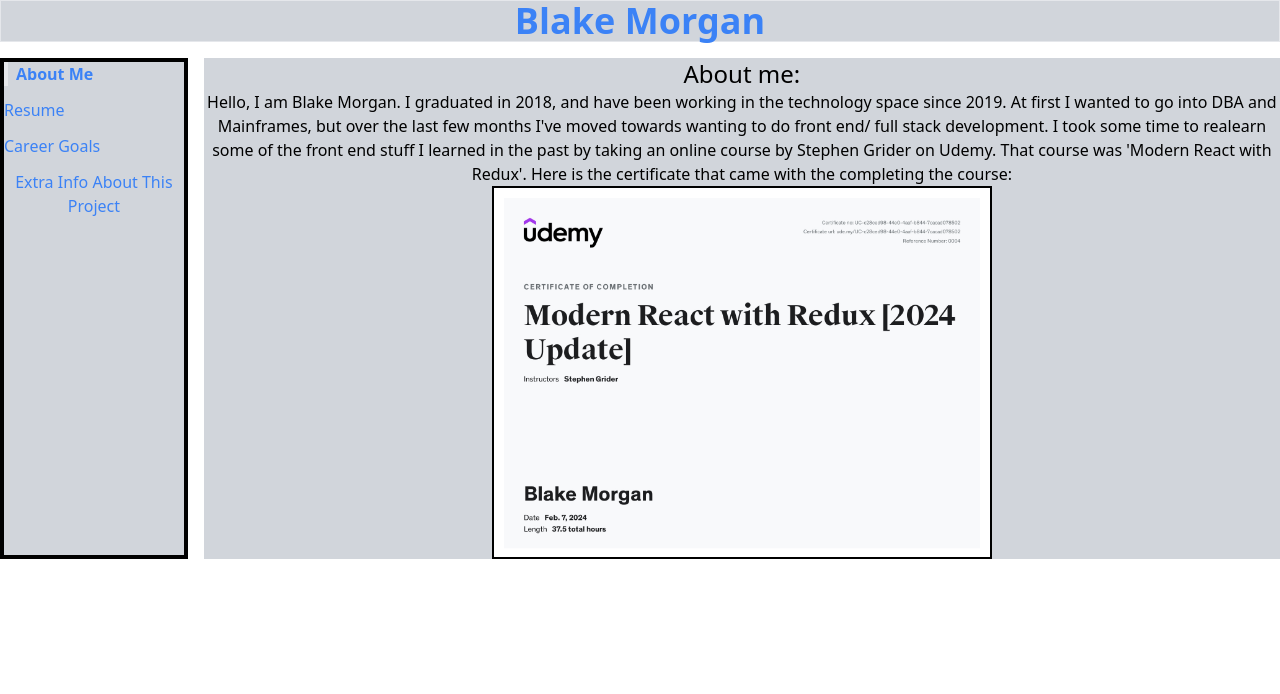
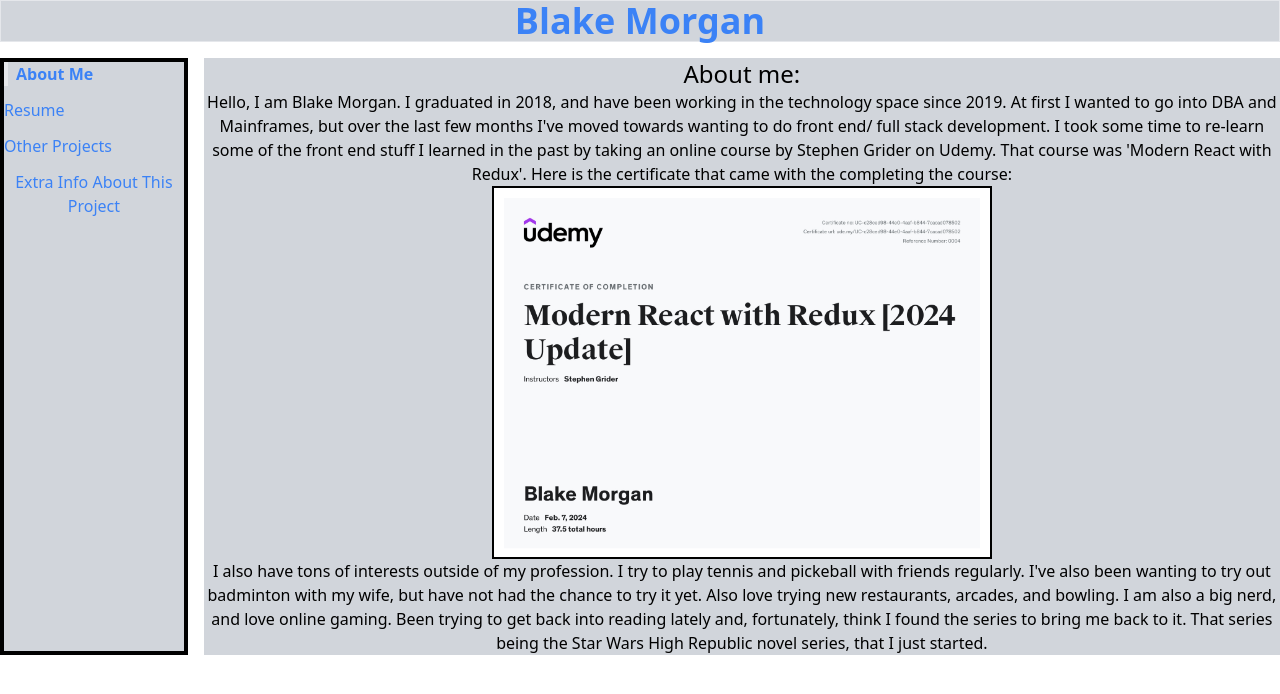
Before and after one commit to blake-a-morgan/blake-portfolio, a React (Create React App) app: page / in a window 1280 px wide. Shown: the top 694 px of the page. Built offline with nearby package versions, Linux system fonts and the light colour scheme.

Commit message:
Added iframe that will show up-to-date resume

```diff
--- a/src/App.js
+++ b/src/App.js
@@ -1,10 +1,11 @@
 import Sidebar from "./components/Sidebar";
 import AboutMePage from "./pages/AboutMePage";
-import CareerGoalsPage from "./pages/CareerGoalsPage";
+import OtherProjects from "./pages/OtherProjects";
 import ExtraInfoPage from "./pages/ExtraInfoPage";
 import ResumePage from "./pages/ResumePage";
 import Route from "./components/Route";
 import PageHeader from "./components/PageHeader";
+
 
 
 function App() {
@@ -19,7 +20,7 @@ function App() {
             <Route path="/resume">
                 <ResumePage />
             </Route>
-            <Route path="/career"><CareerGoalsPage />
+            <Route path="/other-proj"><OtherProjects />
             </Route>
             <Route path="/extra-info">
                 <ExtraInfoPage />
--- a/src/components/Sidebar.js
+++ b/src/components/Sidebar.js
@@ -4,7 +4,7 @@ function Sidebar(){
     const links = [
         {label: 'About Me', path: '/'},
         {label: 'Resume',path: '/resume'},
-        {label: 'Career Goals',path: '/career'},
+        {label: 'Other Projects',path: '/other-proj'},
         {label: 'Extra Info About This Project',path: '/extra-info'},
     ];
 
--- a/src/pages/AboutMePage.js
+++ b/src/pages/AboutMePage.js
@@ -4,10 +4,11 @@ function AboutMePage(){
     return <div className="text-2xl bg-gray-300 ">
         <h2>About me:</h2>
         <div>
-            <p className="text-base">Hello, I am Blake Morgan. I graduated in 2018, and have been working in the technology space since 2019. At first I wanted to go into DBA and Mainframes, but over the last few months I've moved towards wanting to do front end/ full stack development. I took some time to realearn some of the front end stuff I learned in the past by taking an online course by Stephen Grider on Udemy. That course was 'Modern React with Redux'. Here is the certificate that came with the completing the course:</p>
+            <p className="text-base">Hello, I am Blake Morgan. I graduated in 2018, and have been working in the technology space since 2019. At first I wanted to go into DBA and Mainframes, but over the last few months I've moved towards wanting to do front end/ full stack development. I took some time to re-learn some of the front end stuff I learned in the past by taking an online course by Stephen Grider on Udemy. That course was 'Modern React with Redux'. Here is the certificate that came with the completing the course:</p>
             <div className='flex justify-center items-center'>
             <img className='items-center border-2 border-black' alt="Certificate of React" src={cert} width="500" height="500"/>
             </div>
+            <p className='text-base'>I also have tons of interests outside of my profession. I try to play tennis and pickeball with friends regularly. I've also been wanting to try out badminton with my wife, but have not had the chance to try it yet. Also love trying new restaurants, arcades, and bowling. I am also a big nerd, and love online gaming. Been trying to get back into reading lately and, fortunately, think I found the series to bring me back to it. That series being the Star Wars High Republic novel series, that I just started.</p>
         </div>
     </div>
 }
--- a/src/pages/CareerGoalsPage.js
+++ /dev/null
@@ -1,6 +0,0 @@
-
-function CareerGoalsPage(){
-    return <div className="text-lg">Career goals: </div>
-}
-
-export default CareerGoalsPage;
--- /dev/null
+++ b/src/pages/OtherProjects.js
@@ -0,0 +1,6 @@
+
+function OtherProjects(){
+    return <div className="text-lg">Other Projects</div>
+}
+
+export default OtherProjects;
--- a/src/pages/ResumePage.js
+++ b/src/pages/ResumePage.js
@@ -1,6 +1,10 @@
 
 function ResumePage(){
-    return <div className="text-lg font-bold text-blue-500">Resume Page </div>
+    return <div className=" bg-gray-300">
+        <h2 className="text-2xl">Resume:</h2>
+        <p>This will update every time I update it live</p>
+        <iframe title="Resume" height={1620} width={1080} src="https://docs.google.com/document/d/1C7nrSqRPDRoUKG7BvYBsOeeCVPuHXjmo" alt="My resume" />
+    </div>
 }
 
 export default ResumePage;
```
